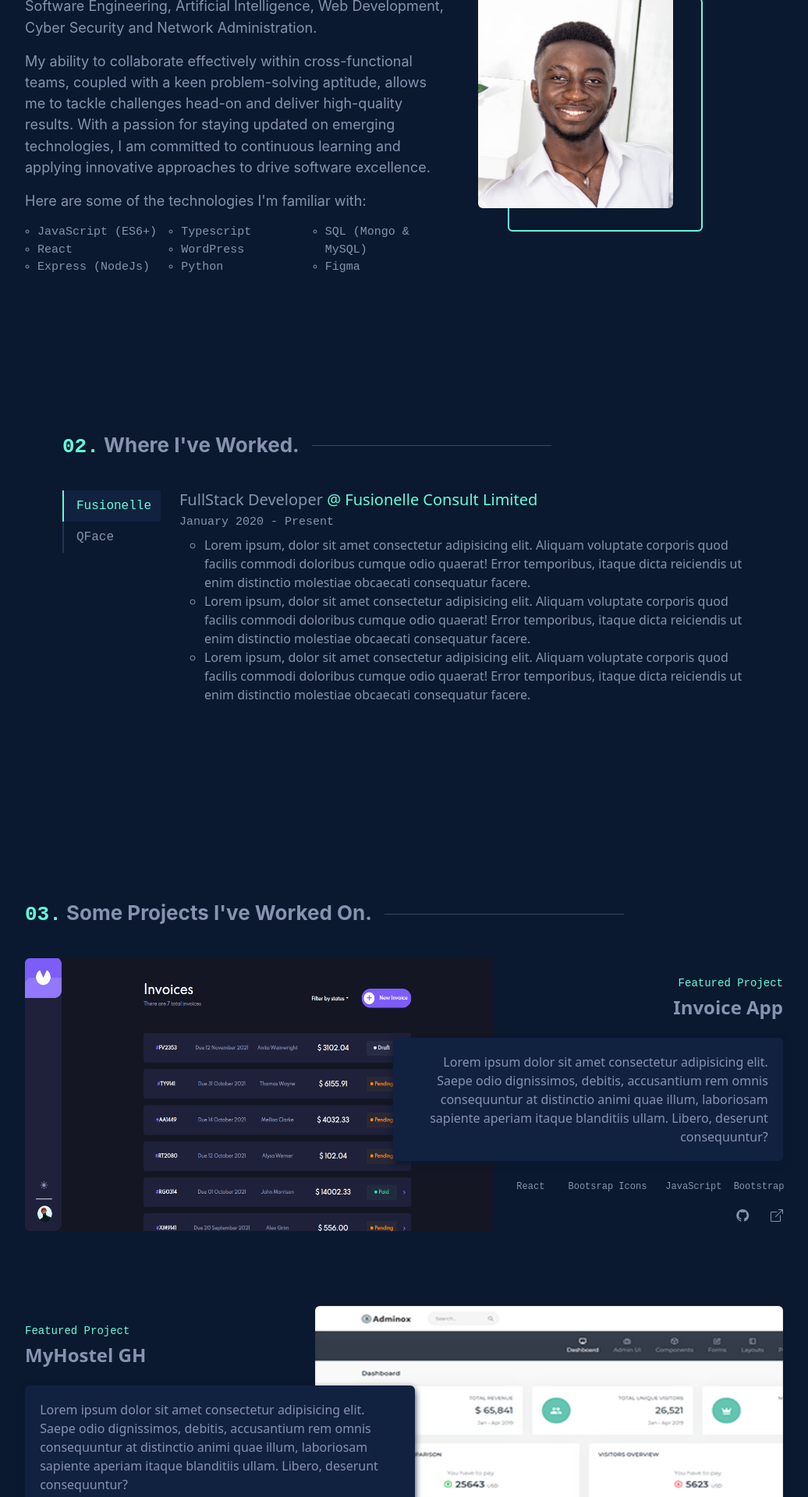
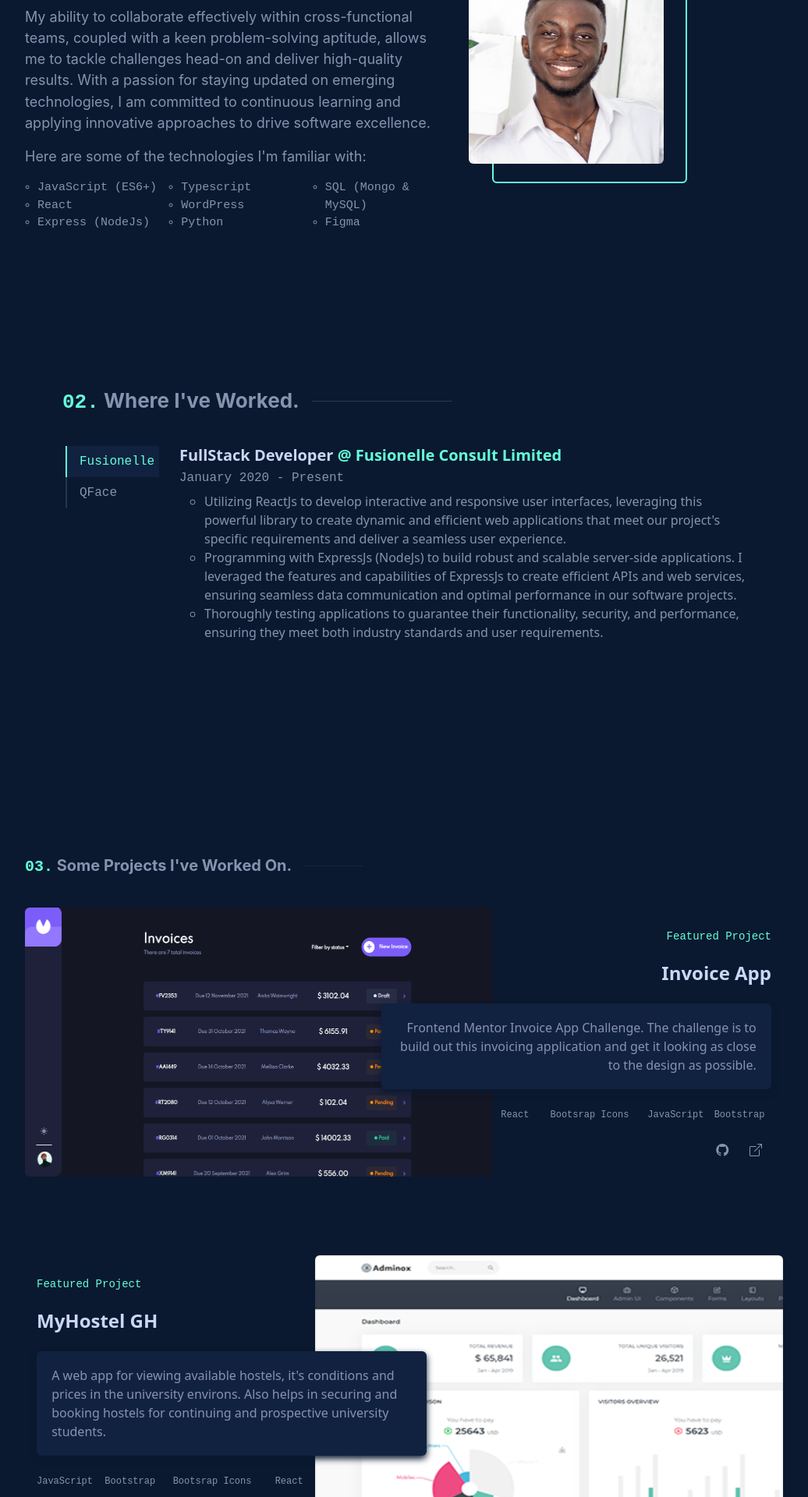
Before and after one commit to Airly12000/portfolio-site, a React (Create React App) app: page / in a window 1280 px wide. Shown: the part 880-2800 px from the top of the page at 78% size, without its empty margins (146-1182 px from the left). Built offline with nearby package versions, Linux system fonts and the light colour scheme.

Commit message:
responsive

```diff
--- a/src/App.css
+++ b/src/App.css
@@ -95,6 +95,253 @@ a.rot-90:hover {
 	/* font-weight: bold; */
 }
 
+#intro h1 {
+	font-size: 40px;
+}
+
+#intro h4 {
+	font-size: 18px;
+}
+
+#intro p {
+	font-size: 14px;
+	width: 100%;
+}
+
+#intro a {
+	width: 250px;
+}
+
+#about div h1 {
+	font-size: 20px;
+}
+
+#about div h1 span {
+	font-size: 20px;
+}
+
+.about-p {
+	line-height: 1.7rem;
+	font-size: 16px;
+}
+
+.about-img {
+	height: 300px;
+	width: 100%;
+}
+
+.about-img img {
+	height: 300px;
+	width: 250px;
+	z-index: 1000;
+}
+
+.about-border {
+	border: #64ffda solid 2px;
+	height: 300px;
+	width: 250px;
+	top: 25px;
+	left: 120px;
+}
+
+#experience div div h1 {
+	font-size: 20px;
+}
+
+#experience div div h1 span {
+	font-size: 20px;
+}
+
+.exp-tab {
+	border-bottom: #233554 solid 2px;
+	background: transparent;
+	width: 120px;
+}
+
+.exp-tab:hover {
+	color: #64ffda;
+	background-color: #112240;
+	cursor: pointer;
+}
+
+.active {
+	border-bottom: #64ffda solid 2px;
+	color: #64ffda;
+	background-color: #112240;
+}
+
+.exp-details {
+	min-height: 300px;
+}
+
+.exp-details h3 {
+	font-size: 18px;
+}
+
+.exp-details h6 {
+	font-size: 16px;
+}
+
+.exp-details ul li {
+	font-size: 15px;
+}
+
+#contact h2 {
+	font-size: 35px;
+}
+
+#contact p {
+	width: 100%;
+	font-size: 16px;
+}
+
+#contact a {
+	width: 180px;
+}
+
+#projects div h1 {
+	font-size: 20px;
+}
+
+#projects div h1 span {
+	font-size: 20px;
+}
+
+.proj-text {
+	background-color: rgb(35, 53, 84, 0.9);
+	height: 345px;
+	padding: 5px 15px 5px 15px;
+	color: #8892b0;
+}
+
+.left-img {
+	min-height: 345px;
+	width: 100%;
+}
+
+.right-img {
+	position: absolute;
+	right: 0;
+	top: 0;
+	min-height: 345px;
+	width: 100%;
+}
+
+@media screen and (width >= 768px) {
+	#intro h1 {
+		font-size: 60px;
+	}
+
+	#intro h4 {
+		font-size: 20px;
+	}
+
+	#intro p {
+		font-size: 18px;
+		max-width: 600px;
+	}
+
+	#about div h1 {
+		font-size: 26px;
+	}
+
+	#about div h1 span {
+		font-size: 26px;
+	}
+
+	.about-p {
+		font-size: 18px;
+	}
+
+	#experience div div h1 {
+		font-size: 26px;
+	}
+
+	#experience div div h1 span {
+		font-size: 26px;
+	}
+
+	.exp-details h3 {
+		font-size: 20px;
+	}
+
+	.exp-details h6 {
+		font-size: 16px;
+	}
+
+	.exp-details ul li {
+		font-size: 16px;
+	}
+
+	#contact h2 {
+		font-size: 50px;
+	}
+
+	#contact p {
+		width: 50%;
+		font-size: 18px;
+	}
+
+	#about div h1 {
+		font-size: 26px;
+	}
+
+	#about div h1 span {
+		font-size: 26px;
+	}
+
+	.left-img {
+		height: 345px;
+	}
+
+	.right-img {
+		height: 345px;
+	}
+}
+
+@media screen and (width >= 992px) {
+	.about-img img {
+		left: 0;
+		top: 0;
+	}
+
+	.about-border {
+		top: 25px;
+		left: 30px;
+	}
+
+	.exp-tab {
+		border-left: #233554 solid 2px;
+		border-bottom: none;
+	}
+
+	.active {
+		border-left: #64ffda solid 2px;
+		border-bottom: none;
+	}
+
+	.left-img {
+		width: 600px;
+	}
+
+	.right-img {
+		width: 600px;
+	}
+
+	.proj-text {
+		background-color: transparent;
+		/* padding: 5px 15px 5px 15px; */
+	}
+
+	.proj-card {
+		width: 500px;
+		min-height: 100px;
+		background-color: #112240;
+		box-shadow: 0 4px 8px 0 #0a192f;
+		padding: 1.2rem;
+	}
+}
+
 .mt-30 {
 	margin-top: 30px;
 }
@@ -121,11 +368,6 @@ a.rot-90:hover {
 
 .pt-10 {
 	padding-top: 10rem;
-}
-
-.about-p {
-	line-height: 1.7rem;
-	/* letter-spacing: 1px; */
 }
 
 .fs-12 {
@@ -180,6 +422,10 @@ a.rot-90:hover {
 	height: 55px;
 }
 
+/* .hp-100 {
+	min-height: 100%;
+} */
+
 .h-250 {
 	height: 250px;
 }
@@ -189,7 +435,7 @@ a.rot-90:hover {
 }
 
 .h-350 {
-	height: 350px;
+	min-height: 350px;
 }
 
 .w-20 {
@@ -236,20 +482,6 @@ ul.col-4 {
 	list-style-type: circle;
 }
 
-.about-img {
-	height: 300px;
-	width: 250px;
-	z-index: 1000;
-}
-
-.about-border {
-	border: #64ffda solid 2px;
-	height: 300px;
-	width: 250px;
-	top: 30px;
-	left: 50px;
-}
-
 .nav-links {
 	text-decoration: none;
 	color: #8892b0;
@@ -259,47 +491,6 @@ ul.col-4 {
 	color: #64ffda;
 }
 
-.exp-tab {
-	border-left: #233554 solid 2px;
-	background: transparent;
-}
-
-.exp-tab:hover {
-	color: #64ffda;
-	background-color: #112240;
-	cursor: pointer;
-}
-
-.active {
-	border-left: #64ffda solid 2px;
-	color: #64ffda;
-	background-color: #112240;
-}
-
 .col ul {
 	list-style-type: circle;
 }
-
-.left-img {
-	position: absolute;
-	left: 0;
-	top: 0;
-	height: 100%;
-	width: 600px;
-}
-
-.right-img {
-	position: absolute;
-	right: 0;
-	top: 0;
-	height: 100%;
-	width: 600px;
-}
-
-.proj-card {
-	width: 500px;
-	min-height: 100px;
-	background-color: #112240;
-	box-shadow: 0 4px 8px 0 #0a192f;
-	padding: 1.2rem;
-}
--- a/src/App.tsx
+++ b/src/App.tsx
@@ -21,8 +21,12 @@ function App() {
 				<Experience />
 				<Work />
 				<Contact />
-				<nav className='d-flex justify-content-center text-center bg-color h-55 align-items-center mt-5'>
-					Copyright &copy;
+				<nav className='d-flex justify-content-center flex-column text-center bg-color h-55 align-items-center mt-5'>
+					<span>Design by Brittany Chiang.</span>
+					<span>
+						Built by{' '}
+						<span className='col-green'>Agbesi-Ntibrey Francis Jnr</span>
+					</span>
 				</nav>
 			</div>
 		</div>
--- a/src/sections/About.tsx
+++ b/src/sections/About.tsx
@@ -2,13 +2,13 @@ import React from 'react';
 
 function About() {
 	return (
-		<div id='about' className='mx-5 ps-5 pt-6'>
+		<div id='about' className='ps-1 mx-md-5 ps-md-5 pt-6'>
 			<div className='d-flex flex-row text-center align-items-center'>
-				<h1 className='sans col-light fw-b fs-26 my-3 me-md-3 col-other'>
-					<span className='col-green mono fs-26'>01.</span> About Me
+				<h1 className='sans col-light fw-b my-3 me-3 col-other'>
+					<span className='col-green mono'>01.</span> About Me
 				</h1>
 				<svg
-					width='307'
+					width='250'
 					height='1'
 					viewBox='0 0 307 1'
 					fill='none'
@@ -19,18 +19,18 @@ function About() {
 						x2='307.001'
 						y2='0.25'
 						stroke='#8892b0'
-						stroke-width='0.5'
+						strokeWidth='0.5'
 					/>
 				</svg>
 			</div>
 			<div className='row mt-4'>
 				<div className='col pe-4'>
-					<p className='fs-18 sans about-p'>
+					<p className='sans about-p'>
 						Highly motivated, dedicated with ambitions to pursue careers in
 						Software Engineering, Artificial Intelligence, Web Development,
 						Cyber Security and Network Administration.
 					</p>
-					<p className='fs-18 sans about-p'>
+					<p className='sans about-p'>
 						My ability to collaborate effectively within cross-functional teams,
 						coupled with a keen problem-solving aptitude, allows me to tackle
 						challenges head-on and deliver high-quality results. With a passion
@@ -38,7 +38,7 @@ function About() {
 						continuous learning and applying innovative approaches to drive
 						software excellence.
 					</p>
-					<p className='fs-18 sans about-p'>
+					<p className='sans about-p'>
 						Here are some of the technologies I'm familiar with:
 					</p>
 					<div className='row ps-3 mono'>
@@ -58,11 +58,11 @@ function About() {
 						</ul>
 					</div>
 				</div>
-				<div className='col-md-5 position-relative'>
+				<div className='col-lg-5 mt-3 mt-lg-0 position-relative d-flex align-items-center justify-content-center about-img'>
 					<img
 						src='assets/img/photo.jpg'
 						alt='myPhoto'
-						className='position-absolute top-0 left-0 rounded about-img'
+						className='position-absolute rounded'
 					/>
 					<div className='position-absolute rounded about-border'></div>
 				</div>
--- a/src/sections/Contact.tsx
+++ b/src/sections/Contact.tsx
@@ -5,19 +5,17 @@ function Contact() {
 		<div
 			id='contact'
 			className='pt-10 mt-6 mx-5 mb-10 d-flex justify-content-center align-items-center flex-column'>
-			<h6 className='sans col-green fs-18 text-center'>04. What's Next?</h6>
-			<h2 className='sans col-light fw-b fs-50 my-3 text-center'>
-				Get In Touch
-			</h2>
-			<p className='w-50 text-center fs-18'>
+			<h6 className='mono col-green fs-18 text-center'>04. What's Next?</h6>
+			<h2 className='sans col-light fw-b my-3 text-center'>Get In Touch</h2>
+			<p className='text-center'>
 				I’m currently looking for any new opportunities, my inbox is always
 				open. Whether you have a question or just want to say hi, I’ll try my
 				best to get back to you!
 			</p>
 			<a
-				href='mailto:littlefrancis28@gmai.com'
+				href='mailto:littlefrancis28@gmail.com'
 				type='button'
-				className='btn w-20 h-40 mt-5 d-flex align-items-center justify-content-center'
+				className='btn h-55 mt-5 d-flex align-items-center justify-content-center'
 				id='btn-green'>
 				<span className='mono fs-18'>Contact Me</span>
 			</a>
--- a/src/sections/Experience.tsx
+++ b/src/sections/Experience.tsx
@@ -4,14 +4,14 @@ function Experience() {
 	const [tab, setTab] = useState(1);
 
 	return (
-		<div id='experience' className='pt-10 mx-5 ps-5'>
-			<div className='container px-5 pt-2'>
+		<div id='experience' className='pt-10 mx-lg-5 ps-lg-5'>
+			<div className='px-lg-5 pt-lg-2'>
 				<div className='d-flex flex-row text-center align-items-center'>
-					<h1 className='sans col-light fw-b fs-26 my-3 me-md-3 col-other'>
-						<span className='col-green mono fs-26'>02.</span> Where I've Worked.
+					<h1 className='sans col-light fw-b my-3 me-3 col-other'>
+						<span className='col-green mono'>02.</span> Where I've Worked.
 					</h1>
 					<svg
-						width='307'
+						width='180'
 						height='1'
 						viewBox='0 0 307 1'
 						fill='none'
@@ -22,43 +22,43 @@ function Experience() {
 							x2='307.001'
 							y2='0.25'
 							stroke='#8892b0'
-							stroke-width='0.5'
+							strokeWidth='0.5'
 						/>
 					</svg>
 				</div>
 				<div className='row mt-4 h-350'>
-					<div className='col-2 mono fs-16'>
+					<div className='col-lg-2 mono d-flex flex-lg-column flex-row fs-16 ps-3'>
 						{tab === 1 ? (
 							<div
-								className='col h-40 d-flex align-items-center ps-3 active exp-tab'
+								className='h-40 d-flex align-items-center active exp-tab justify-content-center ps-lg-3 justify-content-lg-start'
 								onClick={() => setTab(1)}>
 								Fusionelle
 							</div>
 						) : (
 							<div
-								className='col h-40 d-flex align-items-center ps-3 exp-tab'
+								className='h-40 d-flex align-items-center exp-tab justify-content-center ps-lg-3 justify-content-lg-start'
 								onClick={() => setTab(1)}>
 								Fusionelle
 							</div>
 						)}
 						{tab === 2 ? (
 							<div
-								className='col h-40 d-flex align-items-center ps-3 active exp-tab'
+								className='h-40 d-flex align-items-center active exp-tab justify-content-center ps-lg-3 justify-content-lg-start'
 								onClick={() => setTab(2)}>
 								QFace
 							</div>
 						) : (
 							<div
-								className='col h-40 d-flex align-items-center ps-3 exp-tab'
+								className='h-40 d-flex align-items-center exp-tab justify-content-center ps-lg-3 justify-content-lg-start'
 								onClick={() => setTab(2)}>
 								QFace
 							</div>
 						)}
 					</div>
-					<div className='col'>
+					<div className='col mt-4 mt-lg-0'>
 						{tab === 1 && (
-							<div className='col'>
-								<h3 className='fs-20'>
+							<div className='col exp-details'>
+								<h3 className='col-light fw-b'>
 									FullStack Developer{' '}
 									<span className='col-green'>
 										@ Fusionelle Consult Limited
@@ -67,42 +67,41 @@ function Experience() {
 								<h6 className='mono'>January 2020 - Present</h6>
 								<ul>
 									<li>
-										Lorem ipsum, dolor sit amet consectetur adipisicing elit.
-										Aliquam voluptate corporis quod facilis commodi doloribus
-										cumque odio quaerat! Error temporibus, itaque dicta
-										reiciendis ut enim distinctio molestiae obcaecati
-										consequatur facere.
+										Utilizing ReactJs to develop interactive and responsive user
+										interfaces, leveraging this powerful library to create
+										dynamic and efficient web applications that meet our
+										project's specific requirements and deliver a seamless user
+										experience.
 									</li>
 									<li>
-										Lorem ipsum, dolor sit amet consectetur adipisicing elit.
-										Aliquam voluptate corporis quod facilis commodi doloribus
-										cumque odio quaerat! Error temporibus, itaque dicta
-										reiciendis ut enim distinctio molestiae obcaecati
-										consequatur facere.
+										Programming with ExpressJs (NodeJs) to build robust and
+										scalable server-side applications. I leveraged the features
+										and capabilities of ExpressJs to create efficient APIs and
+										web services, ensuring seamless data communication and
+										optimal performance in our software projects.
 									</li>
 									<li>
-										Lorem ipsum, dolor sit amet consectetur adipisicing elit.
-										Aliquam voluptate corporis quod facilis commodi doloribus
-										cumque odio quaerat! Error temporibus, itaque dicta
-										reiciendis ut enim distinctio molestiae obcaecati
-										consequatur facere.
+										Thoroughly testing applications to guarantee their
+										functionality, security, and performance, ensuring they meet
+										both industry standards and user requirements.
 									</li>
 								</ul>
 							</div>
 						)}
 						{tab === 2 && (
-							<div className='col'>
-								<h3 className='fs-20'>
+							<div className='col exp-details'>
+								<h3 className='col-light fw-b'>
 									Fronend Developer{' '}
 									<span className='col-green'>@ QFace Group Ghana</span>
 								</h3>
-								<h6 className='mono'>January 2020 - Present</h6>
+								<h6 className='mono'>March 2022 - May 2022</h6>
 								<ul>
 									<li>
-										Lorem ipsum dolor sit amet consectetur adipisicing elit.
-										Itaque porro enim repellendus id ipsa repellat illo
-										cupiditate, placeat similique quasi asperiores velit aperiam
-										rerum incidunt accusantium omnis, dicta neque fugit.
+										Programming with C# and Blazor to develop modern web
+										applications. I used Blazor's component-based architecture
+										and C# to create interactive and responsive web interfaces,
+										ensuring a seamless and efficient user experience for our
+										applications.
 									</li>
 								</ul>
 							</div>
--- a/src/sections/Introduction.tsx
+++ b/src/sections/Introduction.tsx
@@ -2,25 +2,21 @@ import React from 'react';
 
 function Introduction() {
 	return (
-		<div className='container mx-4 mb-5 mt-6'>
-			<h4 className='col-green mono mb-4 mt-5 fs-20'>Hi, my name is</h4>
-			<h1 className='sans col-light fw-b fs-60 my-3'>
-				Agbesi-Ntibrey Francis Jnr.
-			</h1>
-			<h1 className='sans col-other fw-b fs-60 my-3'>
-				I build things for the web.
-			</h1>
-			<p className='sans w-50 fs-20 mt-3 mb-5'>
+		<div className='container mx-md-4 mb-5' id='intro'>
+			<h4 className='col-green mono mb-4 mt-5'>Hi, my name is</h4>
+			<h1 className='sans col-light fw-b my-3'>Agbesi-Ntibrey Francis Jnr.</h1>
+			<h1 className='sans col-other fw-b my-3'>I build things for the web.</h1>
+			<p className='sans mt-3 mb-5'>
 				I’m a software engineer specializing in building (and occasionally
 				designing) exceptional digital experiences. Currently, I'm a freelancer
 				looking for work...
 			</p>
 			<a
-				href='mailto:littlefrancis28@gmai.com'
+				href='mailto:littlefrancis28@gmail.com'
 				type='button'
-				className='btn w-25 h-55 align-items-center d-flex  justify-content-center'
+				className='btn h-55 align-items-center d-flex justify-content-center'
 				id='btn-green'>
-				<span className='mono fs-18'>Contact Me</span>
+				<span className='mono fs-16'>Contact Me</span>
 			</a>
 		</div>
 	);
--- a/src/sections/Projects.tsx
+++ b/src/sections/Projects.tsx
@@ -2,14 +2,14 @@ import React from 'react';
 
 function Projects() {
 	return (
-		<div id='projects' className='pt-10 mx-5 ps-5'>
+		<div id='projects' className='pt-10 mx-lg-5 ps-lg-5'>
 			<div className='d-flex flex-row text-center align-items-center mb-4'>
-				<h1 className='sans col-light fw-b fs-26 my-3 me-md-3 col-other'>
+				<h1 className='sans col-light fw-b fs-26 my-3 me-3 col-other'>
 					<span className='col-green mono fs-26'>03.</span> Some Projects I've
 					Worked On.
 				</h1>
 				<svg
-					width='307'
+					width='75'
 					height='1'
 					viewBox='0 0 307 1'
 					fill='none'
@@ -20,7 +20,7 @@ function Projects() {
 						x2='307.001'
 						y2='0.25'
 						stroke='#8892b0'
-						stroke-width='0.5'
+						strokeWidth='0.5'
 					/>
 				</svg>
 			</div>
@@ -30,26 +30,25 @@ function Projects() {
 					alt='invoiceapp'
 					className='left-img rounded'
 				/>
-				<div className='position-absolute end-0 top-0 text-end'>
-					<div className='col mb-2 mt-4'>
+				<div className='position-absolute end-0 top-0 text-end proj-text'>
+					<div className='col mb-2 mb-md-4 mt-4'>
 						<h6 className='mono fs-14 col-green'>Featured Project</h6>
 					</div>
-					<div className='col mb-2'>
-						<h4 className='fs-24 fw-b'>Invoice App</h4>
+					<div className='col mb-2 mb-md-4'>
+						<h4 className='fs-24 fw-b col-light'>Invoice App</h4>
 					</div>
-					<div className='col mb-2 proj-card rounded mt-4'>
-						Lorem ipsum dolor sit amet consectetur adipisicing elit. Saepe odio
-						dignissimos, debitis, accusantium rem omnis consequuntur at
-						distinctio animi quae illum, laboriosam sapiente aperiam itaque
-						blanditiis ullam. Libero, deserunt consequuntur?
+					<div className='col mb-2 mb-md-4 proj-card rounded mt-4'>
+						Frontend Mentor Invoice App Challenge. The challenge is to build out
+						this invoicing application and get it looking as close to the design
+						as possible.
 					</div>
-					<div className='col mb-2 mt-4 mono row justify-content-end fs-12 text-end'>
+					<div className='col mb-2 mb-md-4 mt-4 mono row justify-content-end fs-12 text-end me-2 me-lg-0'>
 						<div className='col-2'>React</div>
-						<div className='col-3'>Bootsrap Icons</div>
-						<div className='col-2'>JavaScript</div>
-						<div className='col-2'>Bootstrap</div>
+						<div className='col-lg-3 col-4'>Bootsrap Icons</div>
+						<div className='col-lg-2 col'>JavaScript</div>
+						<div className='col-lg-2 col'>Bootstrap</div>
 					</div>
-					<div className='col mb-2 mt-3 row justify-content-end text-end'>
+					<div className='col mb-2 mt-3 row justify-content-end text-end me-2 me-lg-0'>
 						<div className='col-1'>
 							<a
 								href='https://github.com/Airly12000/amalitech-invoice-app'
@@ -73,23 +72,22 @@ function Projects() {
 					alt='invoiceapp'
 					className='right-img rounded'
 				/>
-				<div className='position-absolute start-0 top-0 text-start'>
-					<div className='col mb-2 mt-4'>
+				<div className='position-absolute start-0 top-0 text-start proj-text'>
+					<div className='col mb-2 mb-md-4 mt-4'>
 						<h6 className='mono fs-14 col-green'>Featured Project</h6>
 					</div>
-					<div className='col mb-2'>
-						<h4 className='fs-24 fw-b'>MyHostel GH</h4>
+					<div className='col mb-2 mb-md-4'>
+						<h4 className='fs-24 fw-b col-light'>MyHostel GH</h4>
 					</div>
-					<div className='col mb-2 proj-card rounded mt-4'>
-						Lorem ipsum dolor sit amet consectetur adipisicing elit. Saepe odio
-						dignissimos, debitis, accusantium rem omnis consequuntur at
-						distinctio animi quae illum, laboriosam sapiente aperiam itaque
-						blanditiis ullam. Libero, deserunt consequuntur?
+					<div className='col mb-2 mb-md-4 proj-card rounded mt-4'>
+						A web app for viewing available hostels, it's conditions and prices
+						in the university environs. Also helps in securing and booking
+						hostels for continuing and prospective university students.
 					</div>
-					<div className='col mb-2 mt-4 mono row justify-content-start fs-12 text-start'>
-						<div className='col-2'>JavaScript</div>
-						<div className='col-2'>Bootstrap</div>
-						<div className='col-3'>Bootsrap Icons</div>
+					<div className='col mb-2 mb-md-4 mt-4 mono row justify-content-start fs-12 text-start'>
+						<div className='col-lg-2 col'>JavaScript</div>
+						<div className='col-lg-2 col'>Bootstrap</div>
+						<div className='col-lg-3 col-4'>Bootsrap Icons</div>
 						<div className='col-2'>React</div>
 					</div>
 					<div className='col mb-2 mt-3 row justify-content-start text-start'>
```
